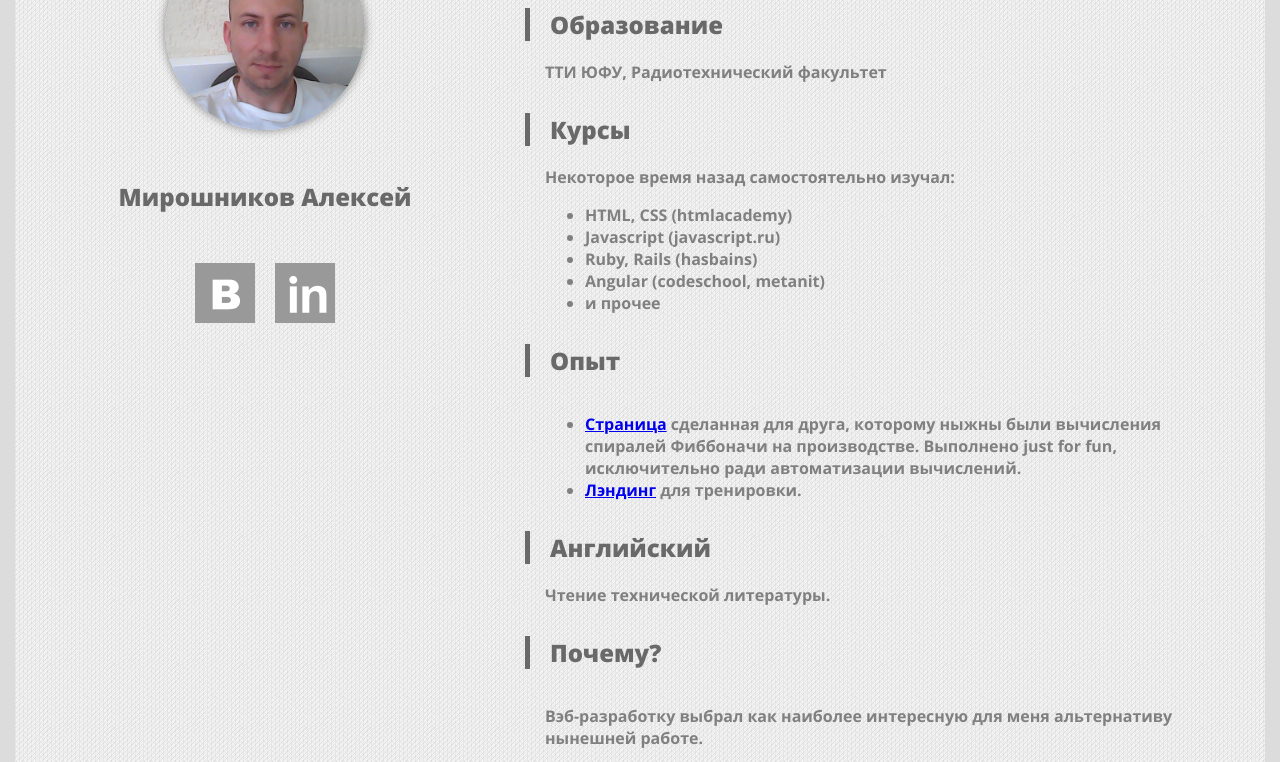
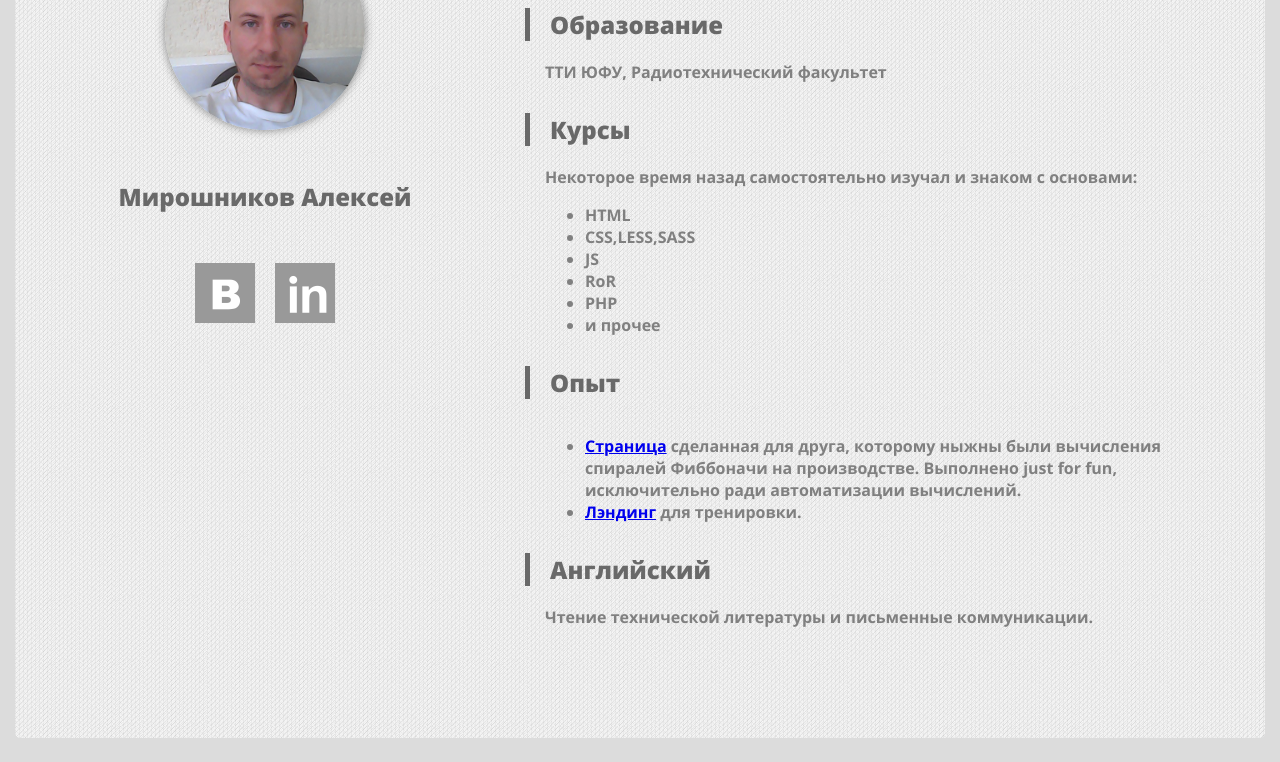
Before and after one commit to ambassadortsure/ambassadortsure.github.io, a plain HTML site: page index.html in a window 1280 px wide. Shown: the part 185-947 px from the top of the page. After the commit the page ends 923 px from the top, so only its background shows below. Drawn offline with Linux system fonts and the light colour scheme.

Commit message:
Update index.html
lodoss

```diff
--- a/index.html
+++ b/index.html
@@ -29,17 +29,18 @@
 			<div class="piece">
 				<span class="qst">Курсы</span>
 				<div class="ans">
-					Некоторое время назад самостоятельно изучал:
+					Некоторое время назад самостоятельно изучал и знаком с основами:
 					<ul>
-						<li>HTML, CSS (htmlacademy)</li>
-						<li>Javascript (javascript.ru)</li>
-						<li>Ruby, Rails (hasbains)</li>
-						<li>Angular (codeschool, metanit)</li>
+						<li>HTML</li>
+						<li>CSS,LESS,SASS</li>
+						<li>JS</li>
+						<li>RoR</li>
+						<li>PHP</li>
 						<li>и прочее</li>
 					</ul>
 				</div>
 			</div>
-			<div class="piece">
+			<div class="piece hidden">
 				<span class="qst">Опыт</span>
 				<div class="ans">
 					<ul>
@@ -50,14 +51,7 @@
 			</div>
 			<div class="piece">
 				<span class="qst">Английский</span>
-				<div class="ans">Чтение технической литературы.</div>
-			</div>
-			<div class="piece">
-				<span class="qst">Почему?</span>
-				<div class="ans">
-					<p>Вэб-разработку выбрал как наиболее интересную для меня альтернативу нынешней работе.</p>
-					<p>Фронтэнд выбрал потому, что поздно узнал о ваших курсах, успел заполнить форму когда остался лишь он. Однако, мне интересны оба направления.</p>
-				</div>
+				<div class="ans">Чтение технической литературы и письменные коммуникации.</div>
 			</div>
 		</div>
 		<div class="clearfix"></div>
```
